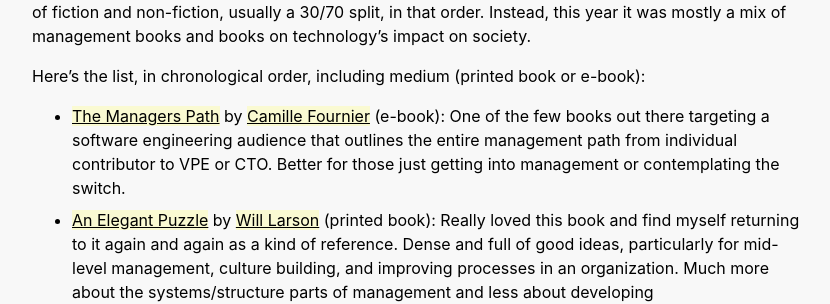
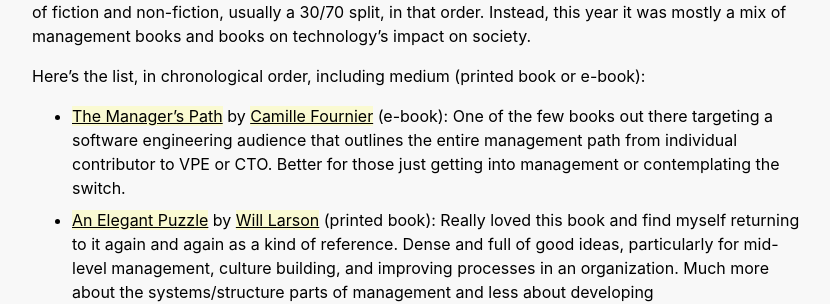
Before and after one commit to svoisen/situated.blog, a Jekyll site: the page built from _posts/2019-12-28-reading-2019.md, in a window 1280 px wide. Shown: the part 662-966 px from the top of the page, without its empty margins (224-1054 px from the left). Built offline with Jekyll 4.4.1, drawn with Linux system fonts in a browser that asks for light colours.

Commit message:
Minor book title correction in latest post

```diff
--- a/_posts/2019-12-28-reading-2019.md
+++ b/_posts/2019-12-28-reading-2019.md
@@ -14,7 +14,7 @@
 
 Here's the list, in chronological order, including medium (printed book or e-book):
 
-* [The Managers Path](http://www.worldcat.org/oclc/981123645) by [Camille Fournier](https://twitter.com/skamille) (e-book): One of the few books out there targeting a software engineering audience that outlines the entire management path from individual contributor to VPE or CTO. Better for those just getting into management or contemplating the switch.
+* [The Manager's Path](http://www.worldcat.org/oclc/981123645) by [Camille Fournier](https://twitter.com/skamille) (e-book): One of the few books out there targeting a software engineering audience that outlines the entire management path from individual contributor to VPE or CTO. Better for those just getting into management or contemplating the switch.
 * [An Elegant Puzzle](http://www.worldcat.org/oclc/1105154200) by [Will Larson](https://twitter.com/Lethain) (printed book): Really loved this book and find myself returning to it again and again as a kind of reference. Dense and full of good ideas, particularly for mid-level management, culture building, and improving processes in an organization. Much more about the systems/structure parts of management and less about developing relationships/leadership skills. Get this book in print; it's lovely.
 * [Thinking in Systems](http://www.worldcat.org/oclc/952959579) by Donella Meadows (printed book): Recommended by Will Larson in the book mentioned above. I read _most_ of it but couldn't really get into it. The opening chapters felt unnecessarily long and its mostly written from the perspective of an engineer interested in natural resources depletion. It could have used more varied examples. Maybe I will revisit it at some point.
 * [Technically Wrong](http://www.worldcat.org/oclc/1021803906) by [Sara Wachter-Boettcher](https://twitter.com/sara_ann_marie) (e-book): Good read on how lack of diversity in tech has lead to biased design decisions in all kinds of products, including those that can substantially alter human lives. It's limited on scope temporally and geographically (mostly post-2000 Silicon Valley) but a good introduction to the problems of sexism, discrimination and racism in tech.
```
